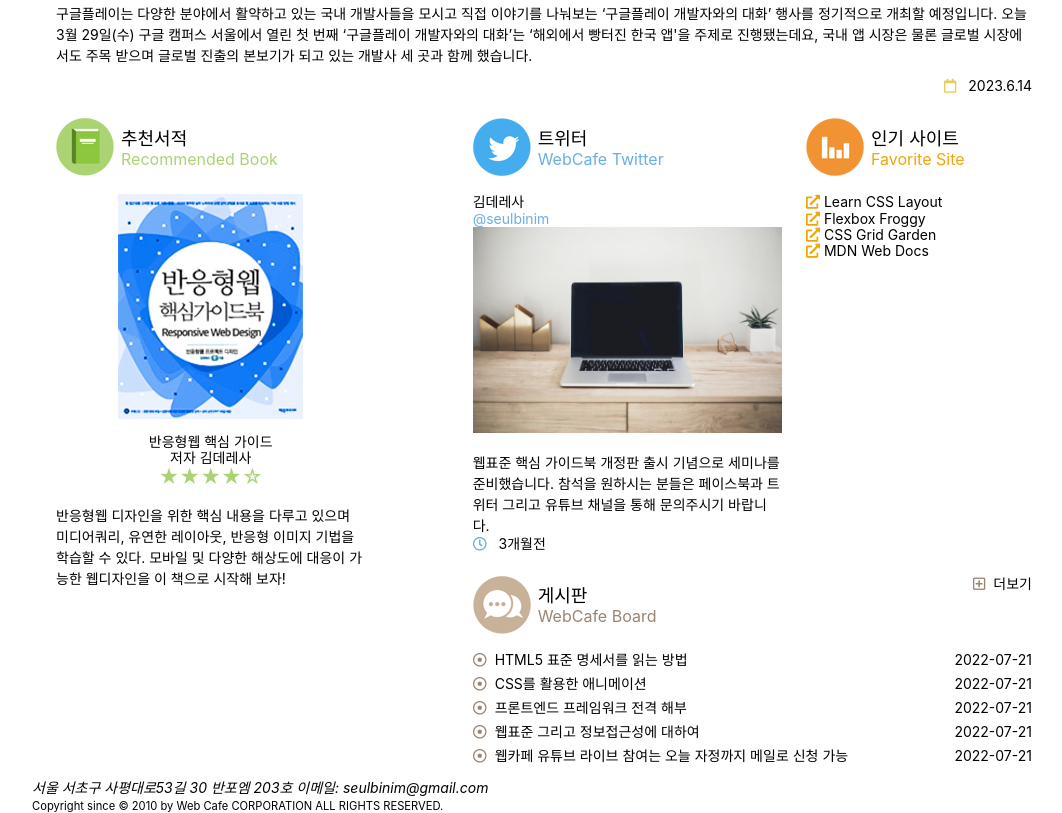
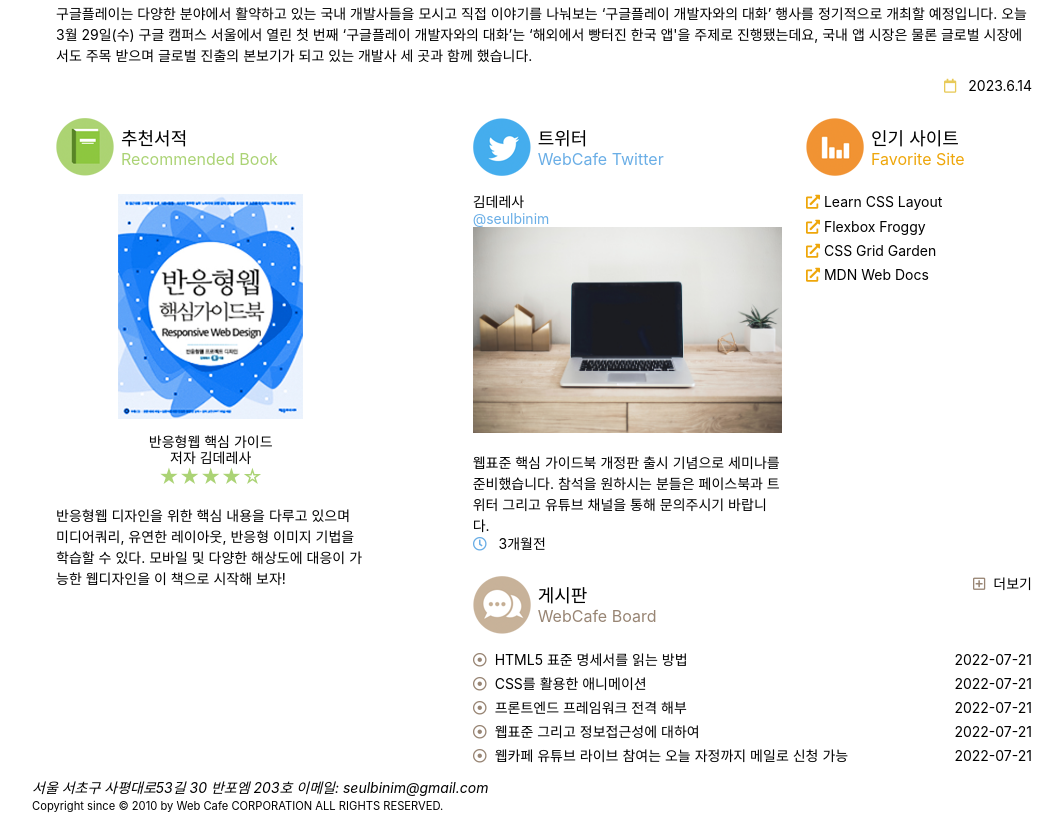
Before and after one commit to mhansw02/KTDS-RWD, a plain HTML site: page index.html in a window 1280 px wide. Shown: the part 819-1632 px from the top of the page, without its empty margins (96-1158 px from the left). Drawn offline with Linux system fonts and the light colour scheme; a web font is replaced by a local one.

Commit message:
인기사이트 스타일 완성

```diff
--- a/style/index.css
+++ b/style/index.css
@@ -289,7 +289,32 @@ iframe {
 }
 
 
+/* 공통 인기사이트 */
+.favorite__list {
+  list-style: none;
+  padding-left: 0;
+}
 
+.favorite__item {
+  margin-top: var(--spacing-xs);
+}
+
+.favorite__link {
+  display: block;
+  position: relative;
+}
+
+.favorite__link:hover::after, .favorite__link:focus::after {
+  content: attr(data-tooltip);
+  position: absolute;
+  top: 0.5em;
+  margin-left: 1em;
+  background: #000;
+  color: #fff;
+  padding: 0.5em;
+  border-radius: 5px;
+  font-size: var(--text-sm);
+}
 
 
 
```
